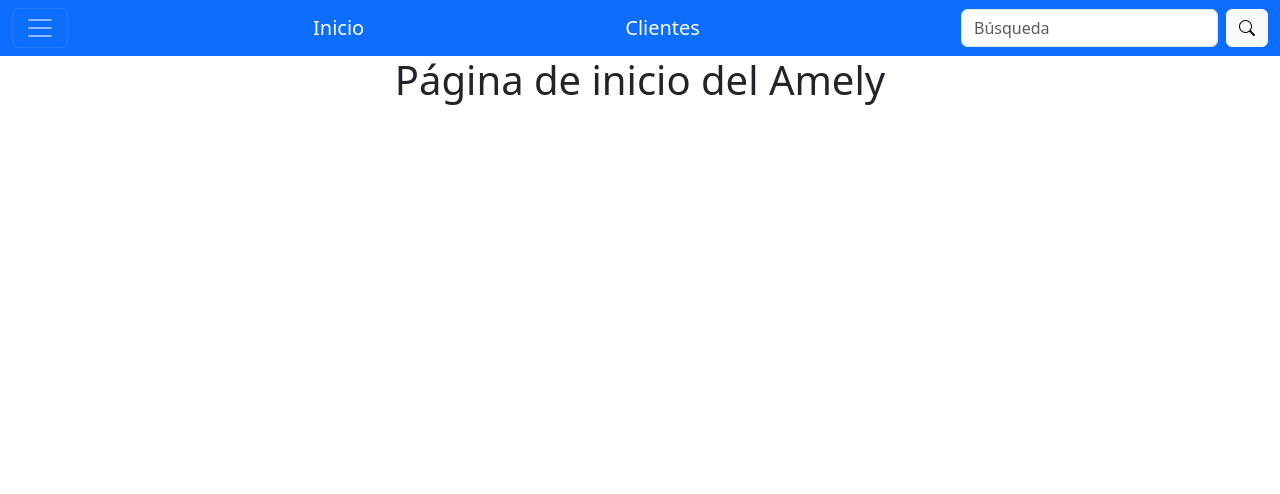
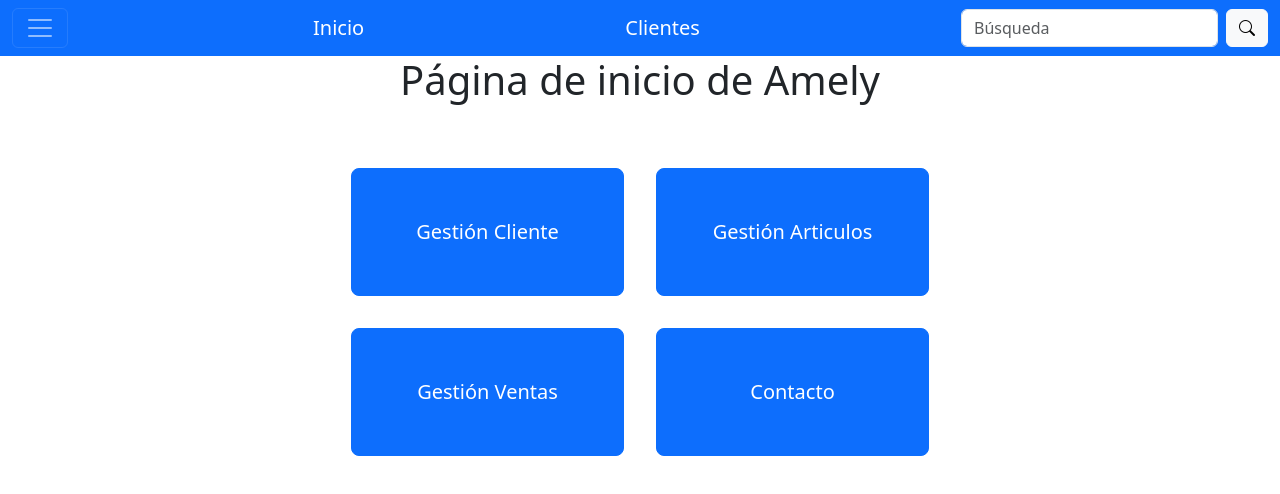
Before and after one commit to amelych/vue_amelycharris, a Vue app: page / in a window 1280 px wide. Shown: the top 494 px of the page. Built offline with nearby package versions, Linux system fonts and the light colour scheme.

Commit message:
Página de inicio modificada

```diff
--- a/src/components/NotFound.vue
+++ b/src/components/NotFound.vue
@@ -1,10 +1,12 @@
 <template>
-    <div class="row">
+    <div>
+        <div class="row">
         <div class="col-md-12">
             <h2>Perdón, algo hemos hecho mal, pero esta página no existe</h2>
             <hr>
-            <router-link class="btn btn-light-green" :to="{name: 'Inicio'}">Volver al Inicio</router-link>
+            <router-link class="btn btn-light-green" :to="{name: 'inicio'}">Volver al Inicio</router-link>
         </div>
+    </div>
     </div>
 </template>
 
--- a/src/components/PaginaInicio.vue
+++ b/src/components/PaginaInicio.vue
@@ -1,30 +1,49 @@
 <template>
   <div>
-        <NavBar/>
+    <NavBar />
   </div>
   <div>
-        <h1 class="text-center">Página de inicio del {{ alumno_a }}</h1>
+    <h1 class="text-center">Página de inicio de {{ alumno_a }}</h1>
+  </div>
+  <div class="container text-center mt-5">
+    <div class="row mx-auto">
+      <div class="col">
+        <button type="button" class="btn btn-primary btn-lg m-3 p-5 w-25">
+          Gestión Cliente
+        </button>
+        <button type="button" class="btn btn-primary btn-lg m-3 p-5 w-25">
+          Gestión Articulos
+        </button>
+      </div>
+    </div>
+    <div class="row mx-auto">
+      <div class="col">
+        <button type="button" class="btn btn-primary btn-lg m-3 p-5 w-25">
+          Gestión Ventas
+        </button>
+        <button type="button" class="btn btn-primary btn-lg m-3 p-5 w-25">Contacto</button>
+      </div>
+    </div>
   </div>
 </template>
 
 <script>
-import NavBar from '@/components/NavBar.vue';
+import NavBar from "@/components/NavBar.vue";
 export default {
-    name: 'PaginaInicio',
+  name: "PaginaInicio",
   components: {
-        NavBar
+    NavBar,
   },
   data() {
     return {
-            alumno_a: 'Amely'
-        }
+      alumno_a: "Amely",
+    };
   },
   mounted() {
-        console.log('Componente PaginaInicio.vue cargado');
-    }
-}
+    console.log("Componente PaginaInicio.vue cargado");
+  },
+};
 </script>
 
 <style>
-
 </style>
--- a/src/router/index.js
+++ b/src/router/index.js
@@ -6,7 +6,7 @@ import { createRouter, createWebHistory } from 'vue-router'
 const routes = [
   {
     path: '/',
-    name: 'home',
+    name: 'inicio',
     component: PaginaInicio
   },
   {
```
Lines whose indentation alone changed are shown as unchanged.
